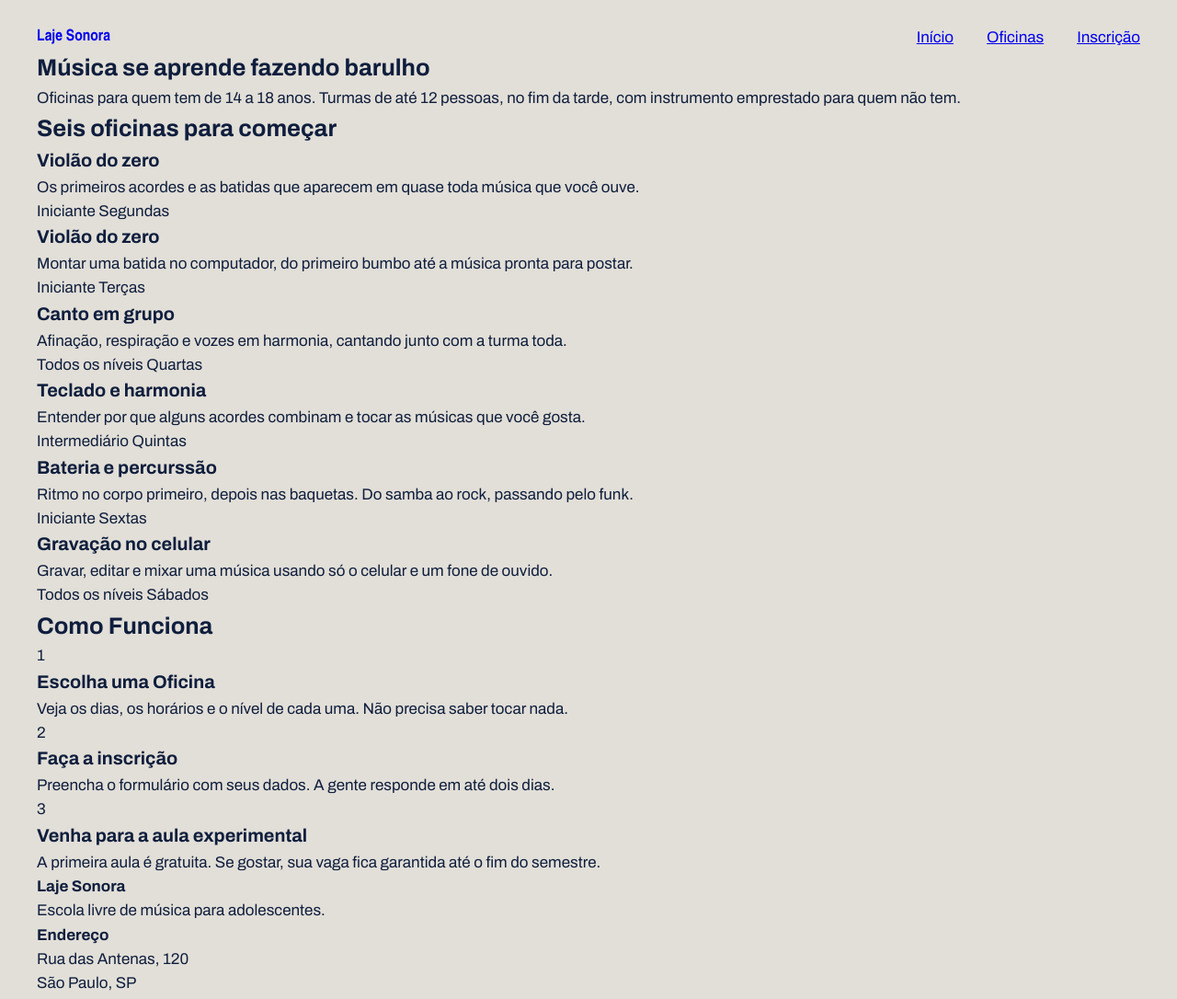
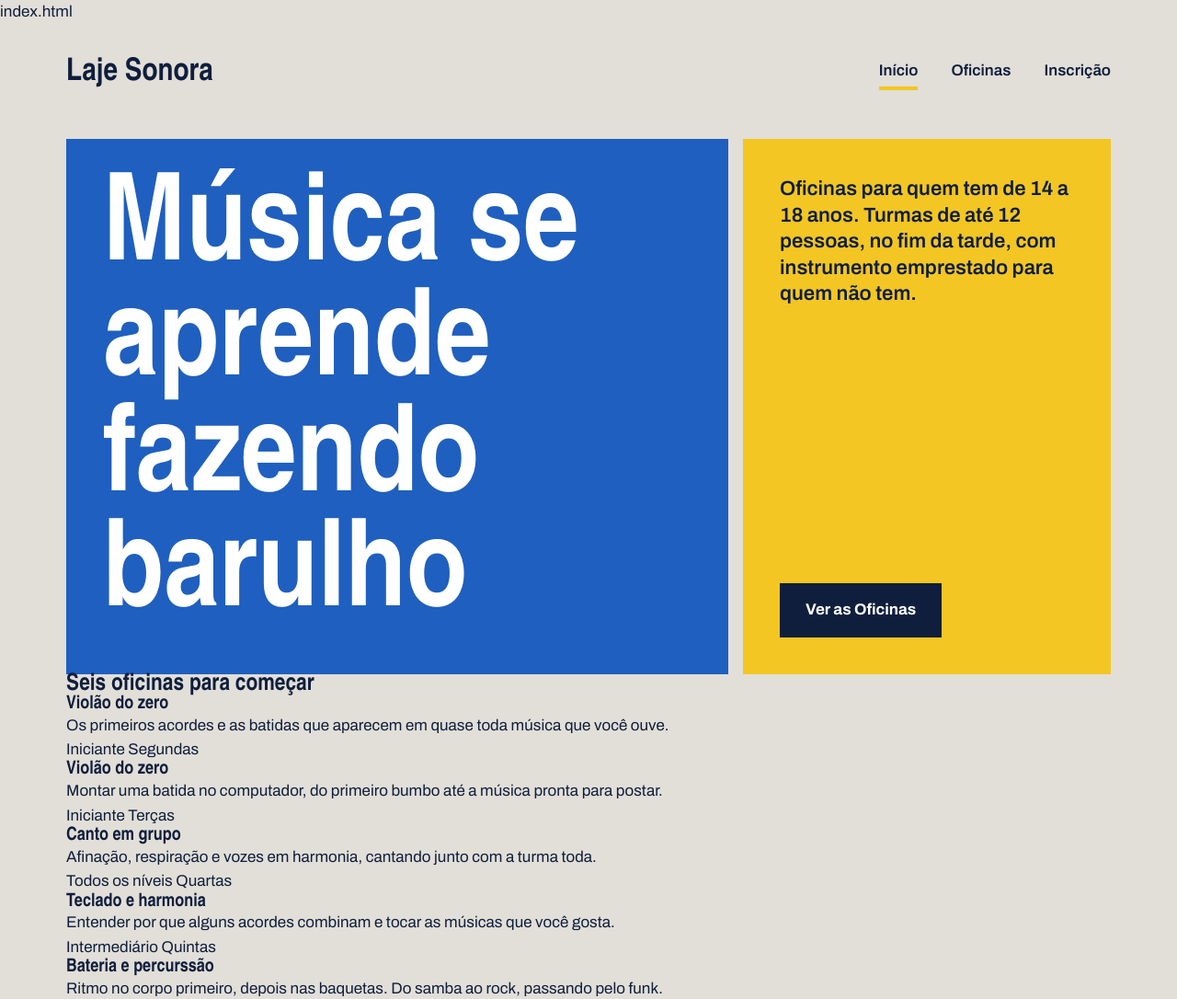
Before and after one commit to AnaCarolinaSMP/lage-sonoro, a plain HTML site: page index.html in a window 1280 px wide. Shown: the top 1086 px of the page at 92% size. Drawn offline with Linux system fonts and the light colour scheme; a web font is replaced by a local one.

Commit message:
Cartazes do topo

```diff
--- a/index.css
+++ b/index.css
@@ -1,13 +1,14 @@
+
 * {
+    margin: 0;
     padding: 0;
-    margin: 0;
-    box-sizing: 0;
+    box-sizing: border-box;
   }
 
   :root {
     --concreto: #E2DFD8;
     --concreto-escuro: #CBC7BE;
-    --tinta:#0F1E3D;
+    --tinta: #0F1E3D;
     --caixa-dagua: #1F5FBF;
     --fita: #F3C623;
     --branco: #FFFFFF;
@@ -17,7 +18,7 @@
   }
 
   body {
-    background: var(--concreto);
+    background-color: var(--concreto);
     color: var(--tinta);
     font-family: var(--fonte-texto);
     font-size: 17px;
@@ -25,33 +26,31 @@ body {
   }
 
   a {
-    columns: inherit;
+    color: inherit;
   }
 
-h1 h2 h3 {
+  h1, h2, h3 {
     font-family: var(--fonte-cartaz);
     font-weight: 900;
     line-height: 0.95;
-
   }
 
   .conteudo {
-    width: 1200px;
+    max-width: 1200px;
     margin-inline: auto;
     padding-inline: 32px;
   }
 
   .topo {
-    padding-top: 28px;
+    padding-block: 28px;
     display: flex;
     justify-content: space-between;
-    align-items: center
-
+    align-items: center;
   }
 
   .logo {
-    font-family: var(--fonte-cartaz);
-    font-size: 34x;
+    font-family: var(--fonte-cartaz) ;
+    font-size: 34px;
     font-weight: 900;
     text-decoration: none;
   }
@@ -60,17 +59,73 @@ h1 h2 h3 {
     display: flex;
     gap: 36px;
   }
-. menu a{
+
+  .menu a {
     font-weight: 600;
     text-decoration: none;
-    padding: 4px;
+    padding-bottom: 4px;
     border-bottom: 4px solid transparent;
   }
 
   .menu a:hover {
-    border-bottom-color;
+    border-bottom-color: var(--tinta);
   }
 
-menu a.atual {
-    border-color: var(--fita);
+  .menu a.atual {
+    border-bottom-color: var(--fita);
   }
+
+
+
+  .cartazes {
+    margin-top: 16px;
+    display: flex;
+    gap: 16px;
+  }
+
+  .cartaz {
+    padding: 40px;
+  }
+
+  .cartaz-principal {
+    background-color: var(--caixa-dagua);
+    color: var(--branco);
+    flex: 2;
+  }
+
+  .cartaz-principal h1 {
+    font-size: 132px;
+    max-width: 9ch;
+  }
+
+  .cartaz-lateral {
+    background-color: var(--fita);
+    flex: 1;
+    display: flex;
+    flex-direction: column;
+    justify-content: space-between;
+    gap: 32px;
+    align-items: flex-start;
+  }
+
+  .cartaz-lateral p {
+    font-size: 22px;
+    font-weight: 600;
+    line-height: 1.3;
+  }
+
+  .botao {
+    background-color: var(--tinta);
+    color: var(--branco);
+    font-weight: 700;
+    text-decoration: none;
+    padding: 16px 28px;
+    border: none;
+    font-family: var(--fonte-texto);
+    font-size: 17px;
+    cursor: pointer;
+  }
+
+  .botao:hover {
+    background-color: var(--caixa-dagua);
+  }
--- a/index.html
+++ b/index.html
@@ -1,3 +1,4 @@
+index.html
 <!DOCTYPE html>
 <html lang="pt-br">
 <head>
@@ -29,6 +30,7 @@
             </div>
             <div class="cartaz cartaz-lateral">
                 <p>Oficinas para quem tem de 14 a 18 anos. Turmas de até 12 pessoas, no fim da tarde, com instrumento emprestado para quem não tem.</p>
+                <a href="oficinas.html" class="botao">Ver as Oficinas</a>
             </div>
         </section>
 
@@ -104,49 +106,46 @@
             </div>
         </section>
 
-        <section class="conteudo secao">
-            <h2 class="titulo-secao">Como Funciona</h2>
+        <sectioon class="conteudo-secao">
+            <h2 class="titulo-secao">Como Funicona?</h2>
             <div class="passos">
+                <div class="passo">
                     <p class="passo-numero">1</p>
                     <h3>Escolha uma Oficina</h3>
                     <p>Veja os dias, os horários e o nível de cada uma. Não precisa saber tocar nada.</p>
                 </div>
-
                 <div class="passos">
+                    <div class="passo">
                         <p class="passo-numero">2</p>
                         <h3>Faça a inscrição</h3>
                         <p>Preencha o formulário com seus dados. A gente responde em até dois dias.</p>
                     </div>
-
-            <div class="passos">
+                    <div class="passo">
                         <p class="passo-numero">3</p>
                         <h3>Venha para a aula experimental</h3>
                         <p>A primeira aula é gratuita. Se gostar, sua vaga fica garantida até o fim do semestre.</p>
                     </div>
-        </section>
+            </div>
+        </sectioon>
     </main>
     <footer class="rodape">
         <div class="conteudo rodape-colunas">
             <div class="rodape-coluna">
                 <h4>Laje Sonora</h4>
-                <p>Escola livre de música para adolescentes.</p>
+                <p>Escola livre de música para <br> adolescentes.</p>
             </div>
-
             <div class="rodape-coluna">
                 <h4>Endereço</h4>
                 <p>Rua das Antenas, 120 <br> São Paulo, SP</p>
             </div>
-
             <div class="rodape-coluna">
                 <h4>Horários</h4>
                 <p>Segunda a sexta, das 16h às 21h <br> Sábado, das 9h às 13h</p>
             </div>
-
             <div class="rodape-coluna">
                 <h4>Contato</h4>
-                <p>contato@lajesonora.com.br <br> (11) 91234 5678</p>
+                <p> contato@lajesonora.com.br <br> (11) 91234 5678</p>
             </div>
         </div>
     </footer>
 </body>
-</html>
```
Lines whose indentation alone changed are shown as unchanged.
